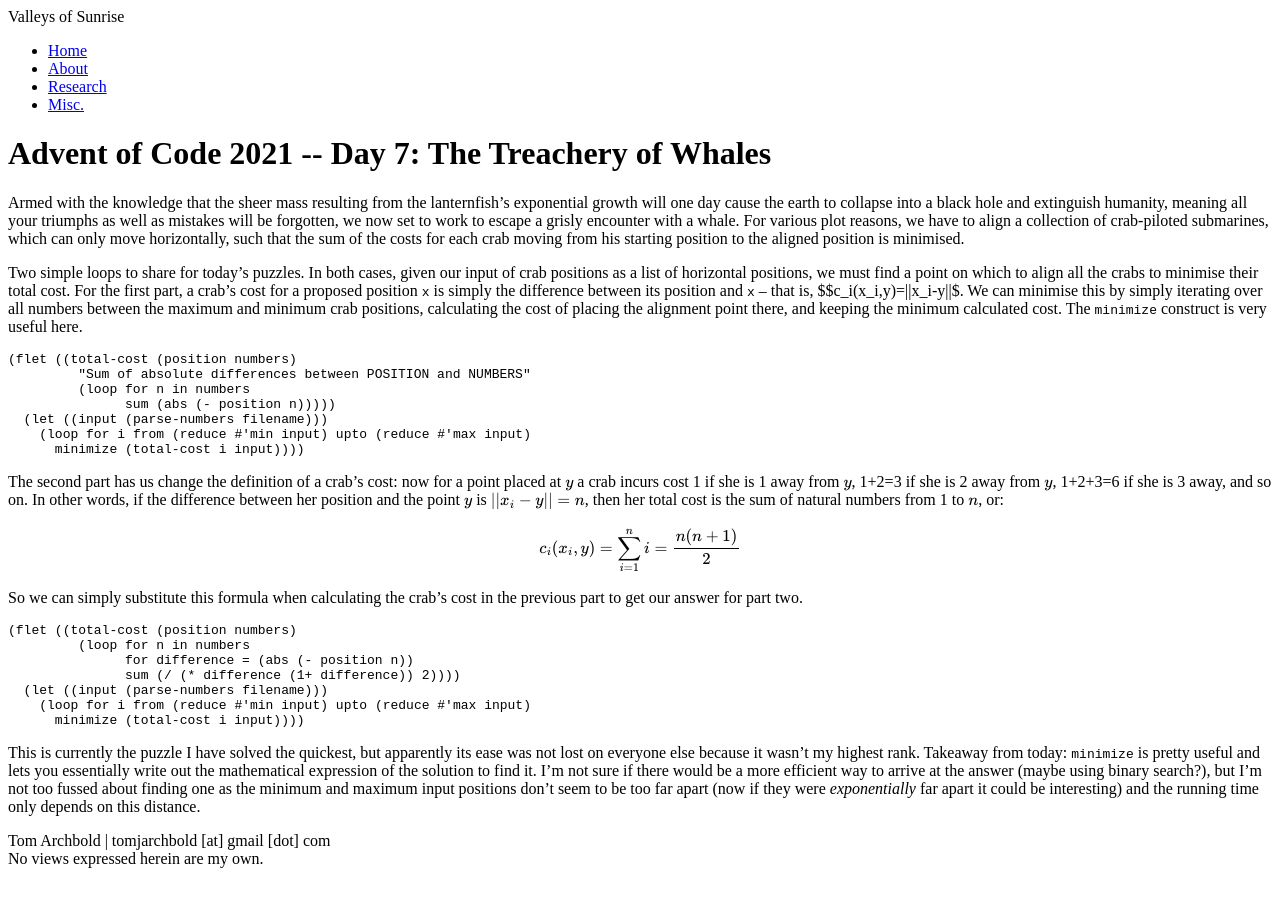
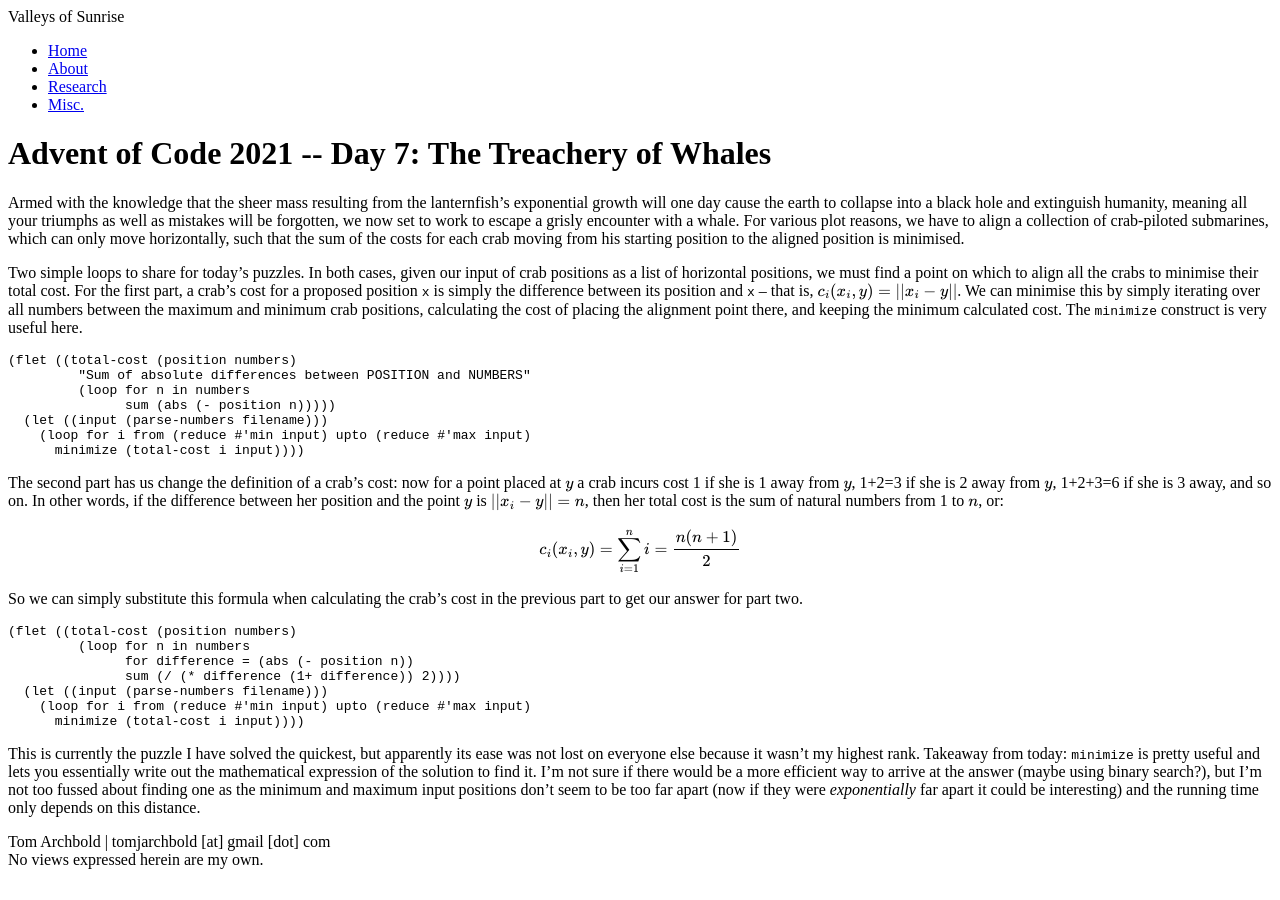
Before and after one commit to wombathead/wombathead.github.io, a Jekyll site: the page built from _posts/2021-12-07-advent-of-code-day-7.md, in a window 1280 px wide. Built offline with Jekyll 4.4.1, drawn with Linux system fonts in a browser that asks for light colours.

Commit message:
Corrected MathJax for AOC Day 7

````diff
--- a/_posts/2021-12-07-advent-of-code-day-7.md
+++ b/_posts/2021-12-07-advent-of-code-day-7.md
@@ -17,13 +17,13 @@ moving from his starting position to the aligned position is minimised.
 
 Two simple loops to share for today's puzzles. In both cases, given our input
 of crab positions as a list of horizontal positions, we must find a point on
-which to align all the crabs to minimise their total cost. For the
-first part, a crab's cost for a proposed position `x` is simply the difference
-between its position and `x` -- that is, $$c_i(x_i,y)=||x_i-y||$. We can
-minimise this by simply iterating over all numbers between the maximum and
-minimum crab positions, calculating the cost of placing the alignment point
-there, and keeping the minimum calculated cost. The `minimize` construct is
-very useful here.
+which to align all the crabs to minimise their total cost. For the first part,
+a crab's cost for a proposed position `x` is simply the difference between its
+position and `x` -- that is, $$c_i(x_i,y)=||x_i-y||$$. We can minimise this by
+simply iterating over all numbers between the maximum and minimum crab
+positions, calculating the cost of placing the alignment point there, and
+keeping the minimum calculated cost. The `minimize` construct is very useful
+here.
 
 ```lisp
 (flet ((total-cost (position numbers)
````
